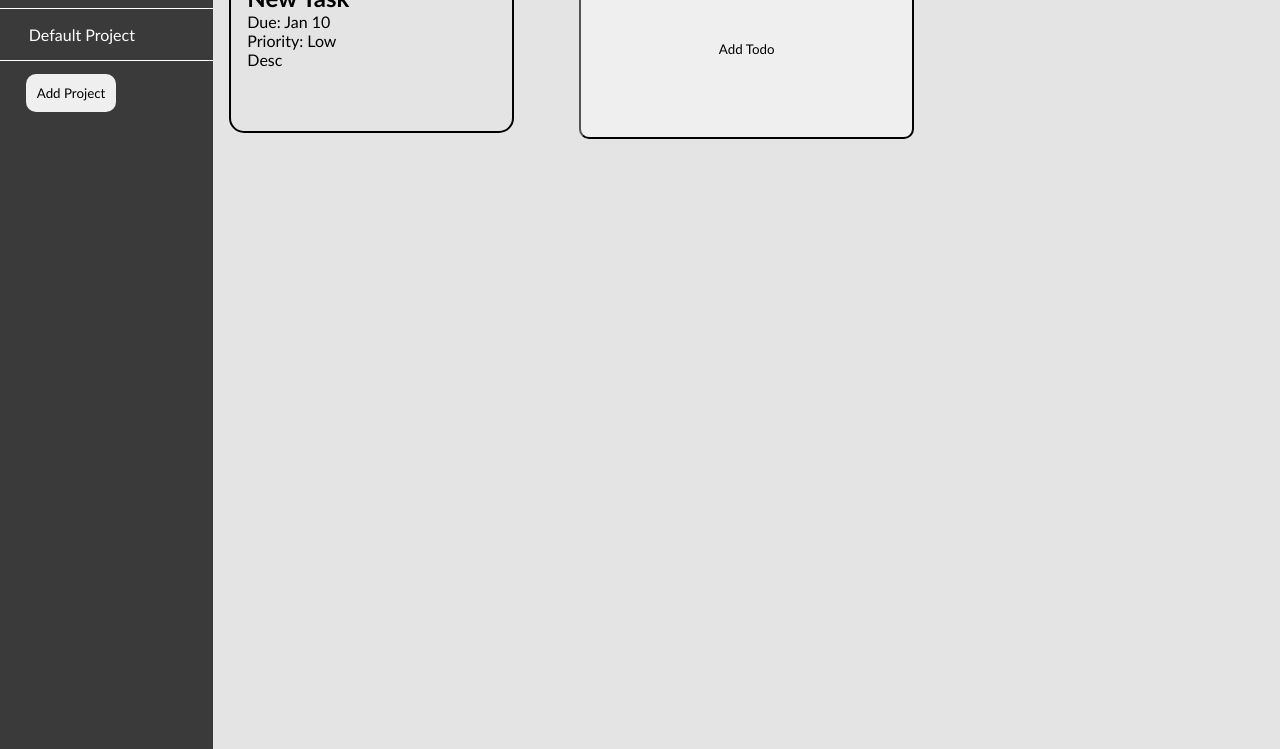
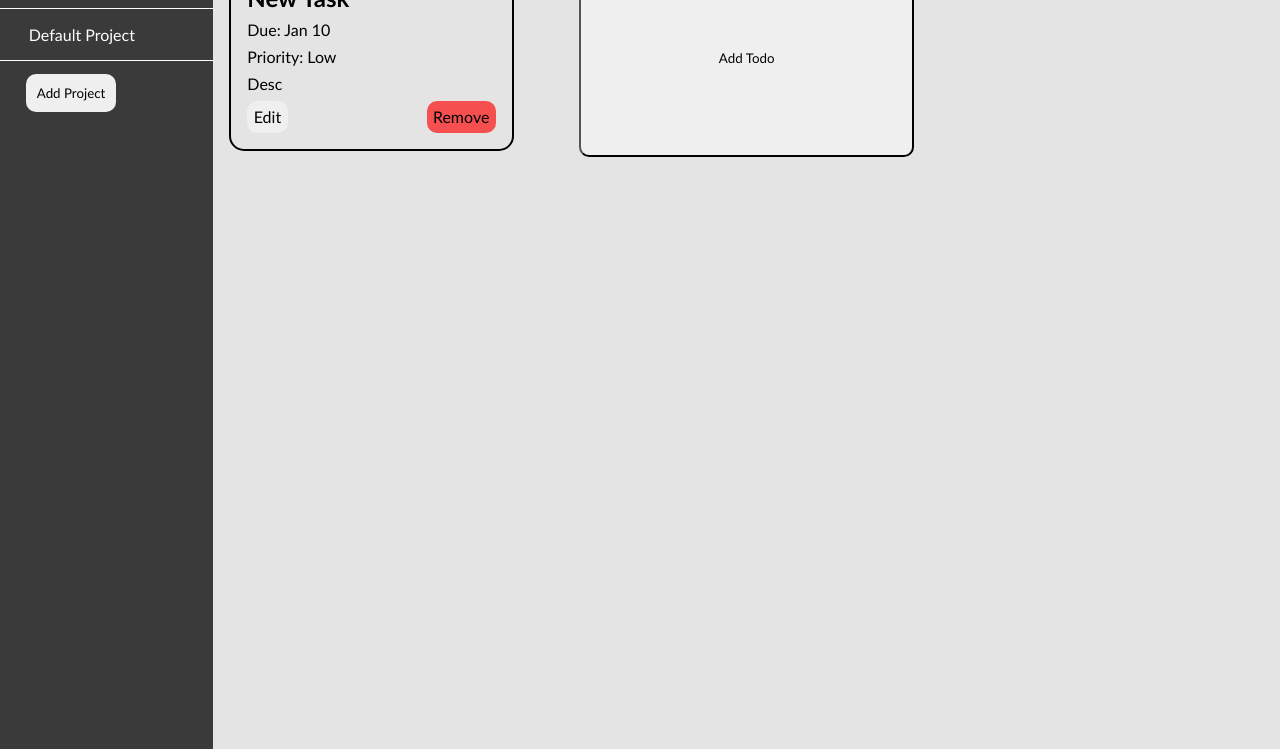
Before and after one commit to Appropriate32/Todo-List, a website built with webpack: page src/template.html in a window 1280 px wide. Both pictures are taken after a click on the button "Add Todo". Shown: the part 95-844 px from the top of the page. Built offline with nearby package versions, Linux system fonts and the light colour scheme.

Commit message:
todos are saved to individual projects, added buttons

```diff
--- a/src/index.js
+++ b/src/index.js
@@ -10,11 +10,7 @@ class ProjectManager {
                 title: "Default Project",
                 todos: []
             },
-            {
-                id : 2,
-                title: "Work Project",
-                todos: []
-            }
+
         ];
     }
 
@@ -66,21 +62,9 @@ class DomStuff {
         }
     }
 
-    renderNewToDo() {
-        const data = this.ProjectManager.addTodoToProject(1, "New Task", "Jan 10", "Low", "Desc");
-
-        const todoItem = document.createElement("div");
-
-        todoItem.classList.add("todo-item");
-
-        todoItem.innerHTML = `
-            <h2 class="todo-heading">${data.title}</h2>
-            <p class="due">Due: ${data.due}</p>
-            <p class="priority">Priority: ${data.priority}</p>
-            <p class="description">${data.description}</p>
-        `;
-
-        this.mainContent.prepend(todoItem);
+    renderNewToDo(projectId = 1) {
+        const data = this.ProjectManager.addTodoToProject(projectId, "New Task", "Jan 10", "Low", "Desc");
+        this.createTodoElement(data);
     }
 
     handleAddProject() {
@@ -111,11 +95,41 @@ class DomStuff {
         // Add 'active' class to newly clicked project
         projectClicked.classList.add("active");
 
+        const projectId = Number(projectClicked.dataset.id) || 1;
+
+        this.refreshMainContent(projectId);
+    }
+
+    refreshMainContent(projectId) {
         this.mainContent.innerHTML = '<button class="add-todo">Add Todo</button>';
 
-        // Re-select button because innerHTML was wiped
         this.todoButton = document.querySelector(".add-todo");
-        this.todoButton.addEventListener("click", () => this.renderNewToDo());
+
+        this.todoButton.addEventListener("click", () => this.renderNewToDo(projectId));
+
+        const project = this.ProjectManager.projects.find(p => p.id === projectId);
+
+        if (project && project.todos) {
+            project.todos.forEach(todo => {
+                this.createTodoElement(todo);
+            })
+        }
+    }
+
+    createTodoElement(data) {
+        const todoItem = document.createElement("div");
+        todoItem.classList.add("todo-item");
+        todoItem.innerHTML = `
+            <h2 class="todo-heading">${data.title}</h2>
+            <p class="due">Due: ${data.due}</p>
+            <p class="priority">Priority: ${data.priority}</p>
+            <p class="description">${data.description}</p>
+            <div class="todo-buttons-container">
+                <button class="edit-todo">Edit</button>
+                <button class="remove-todo">Remove</button>
+            </div>
+        `;
+        this.mainContent.prepend(todoItem);
     }
 
     destroy() {
--- a/src/styles.css
+++ b/src/styles.css
@@ -127,6 +127,29 @@ main {
     padding: 1em;
     margin: 1em;
     transition: 0.2s ease transform, 0.2s ease background;
+    display: flex;
+    flex-direction: column;
+    gap: 0.5em;
+}
+
+.todo-buttons-container {
+    display: flex;
+    justify-content: space-between;
+}
+
+.todo-buttons-container button {
+    border-radius: 10px;
+    padding: 0.4em;
+    border: none;
+    font-size: 1rem;
+}
+
+.todo-buttons-container button:hover {
+    cursor: pointer;
+}
+
+.remove-todo {
+    background: rgba(255, 0, 0, 0.651);
 }
 
 .todo-item:hover {
--- a/src/template.html
+++ b/src/template.html
@@ -14,7 +14,7 @@
             <div class="side-header-container">
                 <h1>Project List</h1>
             </div>
-            <div class="project-container">
+            <div class="project-container" data-id="1">
                 <p>Default Project</p>
             </div>
 
@@ -24,14 +24,18 @@
         </div>
 
         <main>
+            <!-- <div class="todo-item">
+                <h2 class="todo-heading">${data.title}</h2>
+                <p class="due">Due: ${data.due}</p>
+                <p class="priority">Priority: ${data.priority}</p>
+                <p class="description">${data.description}</p>
+                <div class="todo-buttons-container">
+                    <button class="edit-todo">Edit</button>
+                    <button class="remove-todo">Remove</button>
+                </div>
+
+            </div> -->
             <button class="add-todo">Add Todo</button>
-            <!-- <div class="todo-item">
-                <h2 class="todo-heading">Todo Name</h2>
-                <p class="due">Due: 10th jan</p>
-                <p class="priority">Priority: Low</p>
-                <p class="description">Description: Sample todo that has stuff</p>
-            </div> -->
-
 
 
         </main>
```
